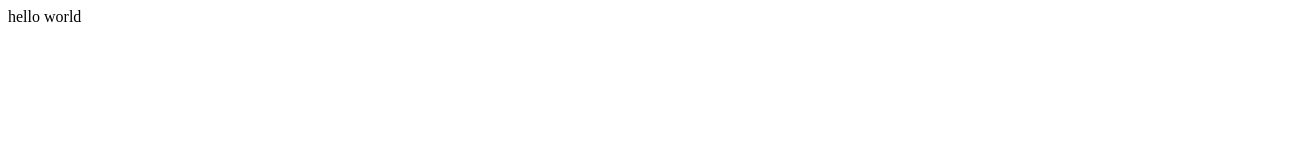
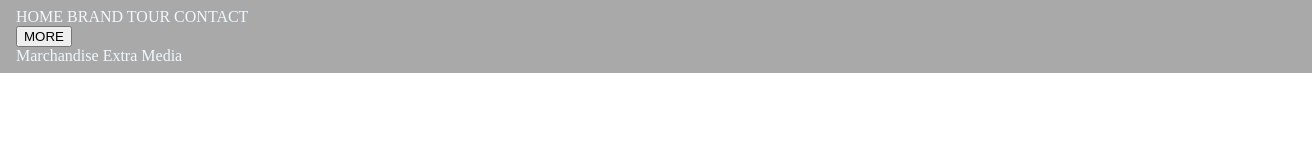
Before and after one commit to osiris03/bleu, a plain HTML site: page index.html in a window 1280 px wide. Shown: the whole page, 1312 px wide, since content can reach past the window. Drawn offline with Linux system fonts and the light colour scheme.

Commit message:
bar de navigation finaliser

```diff
--- a/index.html
+++ b/index.html
@@ -1,11 +1,27 @@
 <!DOCTYPE html>
 <html>
     <head>
-        <title>
-            My first template
-        </title>
+        <title> My first template </title>
+        <link rel="stylesheet"  href ="style.css">
+
     </head>
     <body>
-        hello world
+        <nav>
+            <div class ="toto1">
+                <a href="#">HOME</a>
+                <a href="#">BRAND</a>
+                <a href="#">TOUR</a>
+                <a href="#">CONTACT</a>
+                <div class="toto10 ">
+                    <button>MORE</button>
+                    <div class="toto11">
+                        <a href="#">Marchandise</a>
+                        <a href="#">Extra</a>
+                        <a href="#">Media</a>
+                    </div>
+                </div>
+            </div>
+
+        </nav>
     </body>
 </html>
--- a/style.css
+++ b/style.css
@@ -0,0 +1,38 @@
+body{
+    margin: 0px;
+}
+
+nav{
+    margin:auto;
+    background-color: black;
+    color:white;
+
+}
+
+.toto1{
+    padding: 8px  16px;
+    float: left;
+    text-decoration: none;
+    width: 100%;
+}
+.toto1:hover{
+    background-color: darkgrey;
+    color: black;
+}
+
+.toto1 a {
+    text-decoration: none;
+    color: aliceblue;
+}
+
+/*.toto10{
+    position: static;
+    float: left;
+}
+.toto10 button {
+     padding: 8px 12px;
+}
+.toto11 a{
+    display: nne;
+    position: absolute;
+}
```
